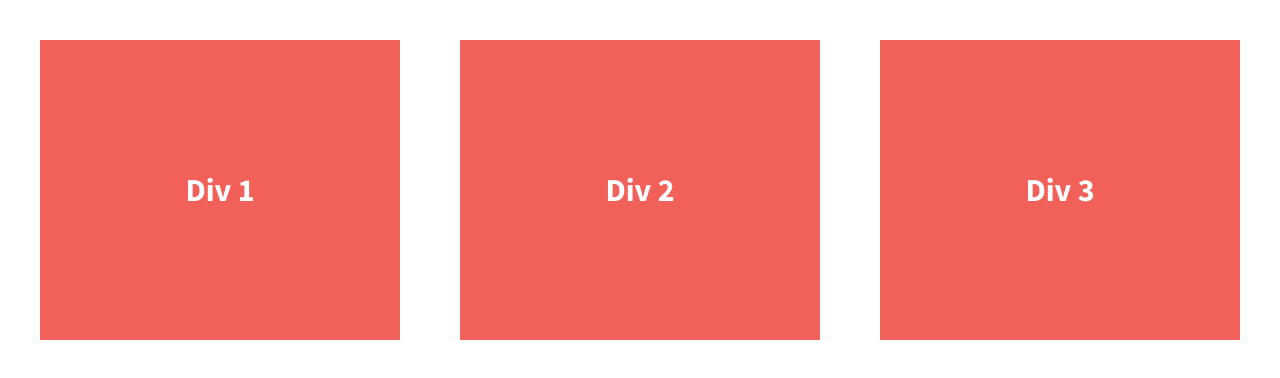
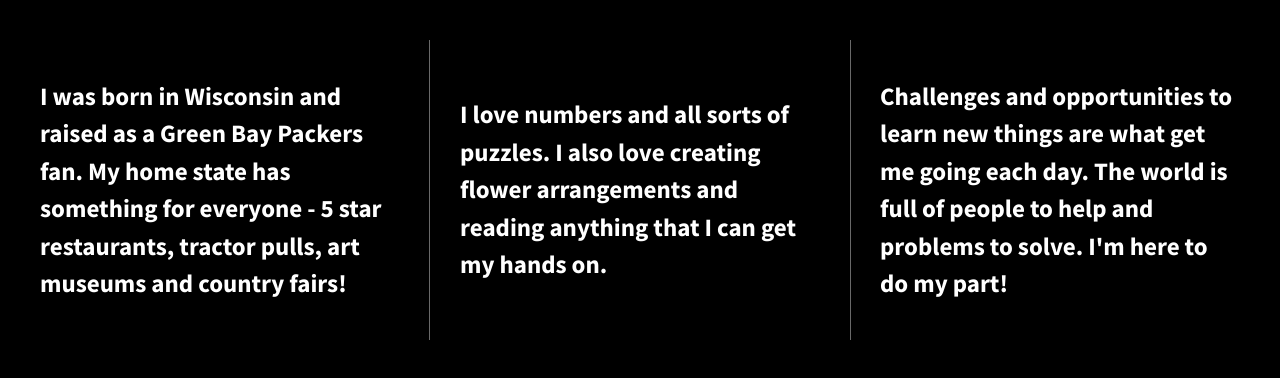
Before and after one commit to 1ArisD/07.02-206-realsite-flexbox, a plain HTML site: page index.html in a window 1280 px wide. Drawn offline with nearby package versions, Linux system fonts and the light colour scheme.

Commit message:
Changed div content

```diff
--- a/css/main.css
+++ b/css/main.css
@@ -97,7 +97,7 @@ textarea {
 
 
 html {
-  background-color: #fff;
+  background-color: #000000;
   height: 100%;
 }
 
@@ -112,6 +112,7 @@ body {
   /*add display:flex and set justify-content to space-between*/
   font-weight: 700;
   display: flex;
+  height: 100%;
   justify-content: space-between;
 }
 
@@ -119,8 +120,8 @@ body {
   /*give the divs a width of 30%, add display:flex, set justify-content and align-items to center*/
   color: #fff;
   line-height: 1.5em;
-  font-size: 1.6em;
-  background-color: #f16059;
+  font-size: 1.25em;
+  background-color: #000000;
   height: 300px;
   width: 30%;
   display: flex;
@@ -128,7 +129,11 @@ body {
   align-items: center;
 }
 
-
+.div-2 {
+    border-left: 1px solid dimgray;
+    border-right: 1px solid dimgray;
+    padding: 0 30px;
+}
 
 
 /* ==========================================================================
--- a/index.html
+++ b/index.html
@@ -23,13 +23,16 @@
 
         <section class="wrapper">
             <div class="div-1">
-                Div 1
+                I was born in Wisconsin and raised as a Green Bay Packers fan. My home state has something for everyone -
+                5 star restaurants, tractor pulls, art museums and country fairs!<!--<span>(Go Pack Go!)</span>-->
             </div>
             <div class="div-2">
-                Div 2
+                I love numbers and all sorts of puzzles. I also love creating flower arrangements and reading anything that I
+                can get my hands on.
             </div>
             <div class="div-3">
-                Div 3
+                Challenges and opportunities to learn new things are what get me going each day. The world is full of people to help
+                and problems to solve. I'm here to do my part!
             </div>
         </section>
 
```
